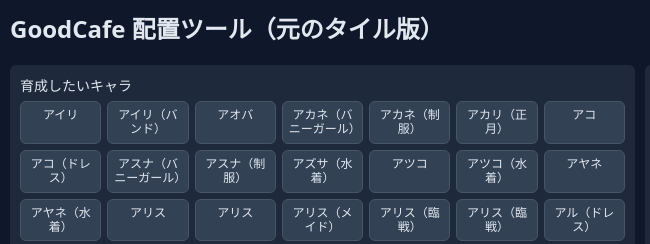
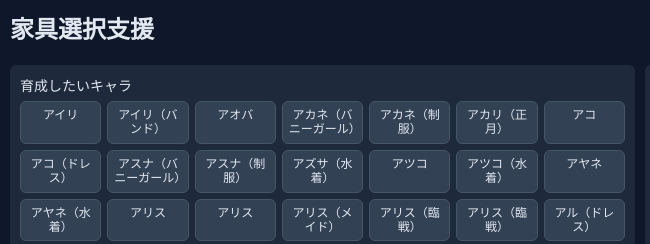
Before and after one commit to HCHO15/goodcafe, a plain HTML site: page index.html in a window 1280 px wide. Shown: the top 244 px of the page, 0-650 px from the left. Drawn offline with Linux system fonts and the light colour scheme.

Commit message:
Update index.html

```diff
--- a/index.html
+++ b/index.html
@@ -193,7 +193,7 @@ body {
 
 <body>
 
-<h2 style="padding:10px; margin:0;">GoodCafe 配置ツール（元のタイル版）</h2>
+<h2 style="padding:10px; margin:0;">家具選択支援</h2>
 
 <div id="container">
 
```
